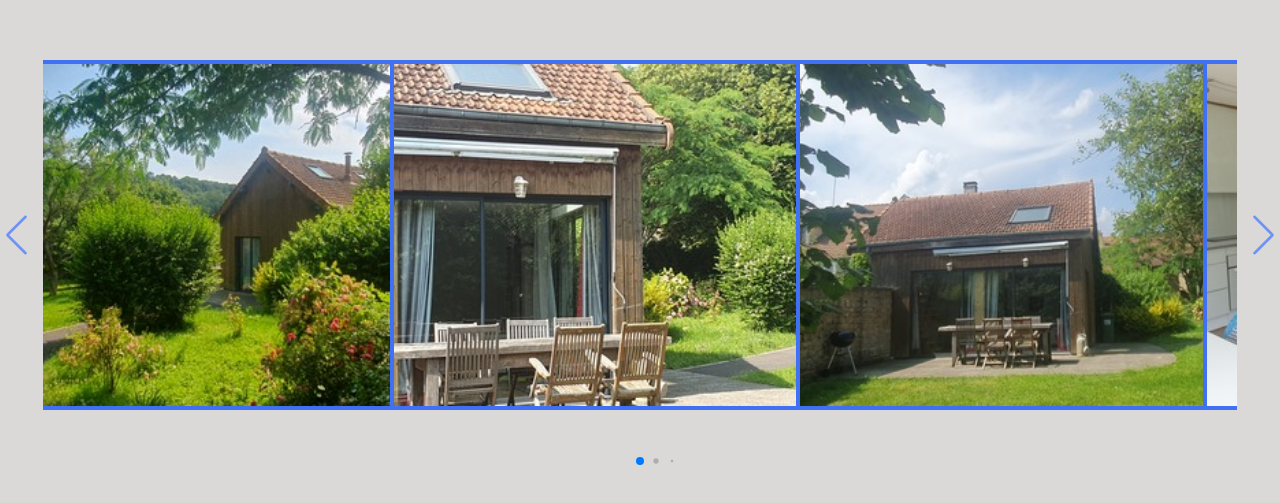
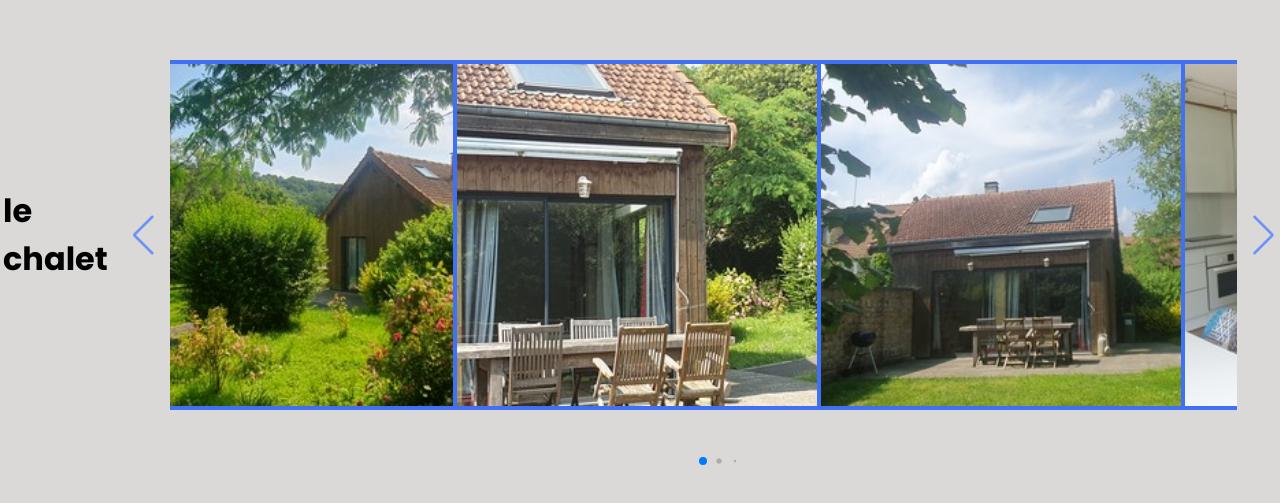
Before and after one commit to HUBERTBRICAU/visioneuse, a plain HTML site: page index.html in a window 1280 px wide. Shown: the part 165-668 px from the top of the page. Drawn offline with nearby package versions, Linux system fonts and the light colour scheme.

Commit message:
Update index.html

```diff
--- a/index.html
+++ b/index.html
@@ -14,8 +14,8 @@
     <script defer src="./main.js"></script>
   </head>
   <body>
-    <!-- <h1>le chalet</h1> -->
 
+    <h1>le chalet</h1>
     <div class="slider-container swiper">
       <div class="slider-content">
         <div class="card-wrapper swiper-wrapper">
```
